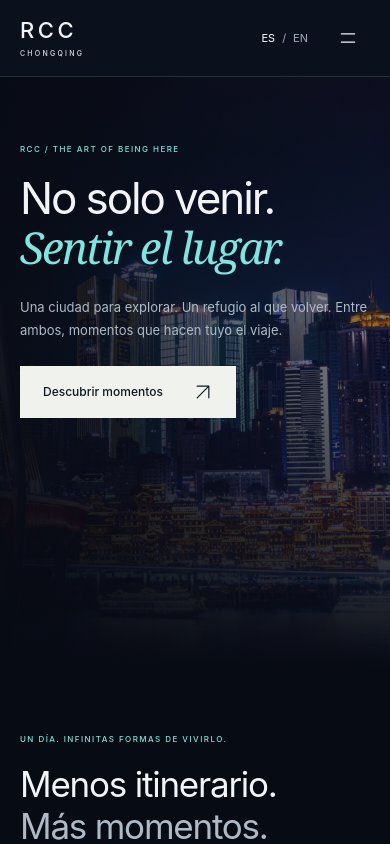
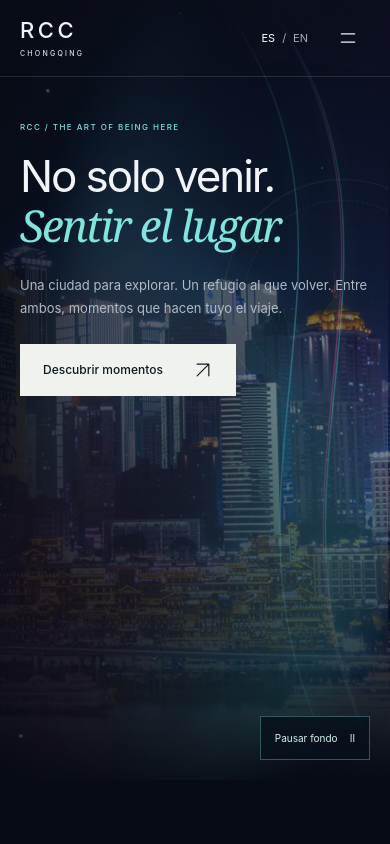
Before and after one commit to Juulren/RCC, a React (Vite) app in the folder frontend/: page /experiencias in a window 390 px wide. Shown: the top 844 px of the page. Built offline with nearby package versions, Linux system fonts and the light colour scheme; no server answers.

Commit message:
[IA] Compartir fondo y encuadre entre Inicio, Experiencias y Destino

```diff
--- a/frontend/src/App.jsx
+++ b/frontend/src/App.jsx
@@ -1,16 +1,9 @@
-import { useEffect, useRef, useState } from 'react'
+import { useEffect, useState } from 'react'
 import { Link } from 'react-router-dom'
-import {
-  AnimatePresence,
-  motion,
-  useReducedMotion,
-  useScroll,
-  useSpring,
-  useTransform,
-} from 'motion/react'
+import { AnimatePresence, motion, useReducedMotion, useScroll, useSpring } from 'motion/react'
 import { copy } from './content.js'
 import Icon from './components/Icon.jsx'
-import AmbientLight from './components/AmbientLight.jsx'
+import CityBackdrop from './components/CityBackdrop.jsx'
 import SpotlightCard from './components/SpotlightCard.jsx'
 import PreviewDialog from './components/PreviewDialog.jsx'
 import ConnectionStatus from './components/ConnectionStatus.jsx'
@@ -34,14 +27,10 @@ export function todayInChongqing() {
 }
 
 export default function App() {
-  const heroRef = useRef(null)
   const reducedMotion = useReducedMotion()
-  const { scrollYProgress } = useScroll({ target: heroRef, offset: ['start start', 'end start'] })
-  const heroY = useTransform(scrollYProgress, [0, 1], [0, reducedMotion ? 0 : 130])
   const pageScroll = useScroll()
   const progress = useSpring(pageScroll.scrollYProgress, { stiffness: 100, damping: 30 })
   const [language, setLanguage] = useState(initialLanguage)
-  const [backgroundPaused, setBackgroundPaused] = useState(false)
   const [menuOpen, setMenuOpen] = useState(false)
   const [room, setRoom] = useState(0)
   const [dialog, setDialog] = useState(null)
@@ -161,18 +150,8 @@ export default function App() {
       </header>
 
       <main id="main">
-        <section ref={heroRef} id="top" className="hero" aria-labelledby="hero-title">
-          <motion.img
-            className="hero-photo"
-            style={{ y: heroY }}
-            src="/images/chongqing-night.webp"
-            alt=""
-            fetchPriority="high"
-            width="1280"
-            height="853"
-          />
-          <div className="hero-shade" aria-hidden="true" />
-          <AmbientLight paused={backgroundPaused} />
+        <section id="top" className="hero" aria-labelledby="hero-title">
+          <CityBackdrop language={language} />
           <div className="shell hero-layout">
             <div className="hero-content">
               <p className="hero-location">
@@ -212,14 +191,6 @@ export default function App() {
               </a>
               <span>29°33′ N / 106°33′ E</span>
             </div>
-            <button
-              className="motion-toggle"
-              aria-pressed={backgroundPaused}
-              onClick={() => setBackgroundPaused(!backgroundPaused)}
-            >
-              {backgroundPaused ? t.resumeMotion : t.pauseMotion}
-              <span aria-hidden="true">{backgroundPaused ? '▷' : 'Ⅱ'}</span>
-            </button>
           </div>
         </section>
 
--- /dev/null
+++ b/frontend/src/components/CityBackdrop.jsx
@@ -0,0 +1,28 @@
+import { useState } from 'react'
+import AmbientLight from './AmbientLight.jsx'
+import { copy } from '../content.js'
+
+export default function CityBackdrop({ language }) {
+  const [paused, setPaused] = useState(false)
+  const t = copy[language]
+  return (
+    <>
+      <img
+        className="hero-photo city-hero-photo"
+        src="/images/chongqing-night.webp"
+        alt=""
+        fetchPriority="high"
+        width="1280"
+        height="853"
+      />
+      <div className="hero-shade city-hero-shade" aria-hidden="true" />
+      <AmbientLight paused={paused} />
+      <div className="shell backdrop-controls">
+        <button className="motion-toggle" aria-pressed={paused} onClick={() => setPaused(!paused)}>
+          {paused ? t.resumeMotion : t.pauseMotion}
+          <span aria-hidden="true">{paused ? '▷' : 'Ⅱ'}</span>
+        </button>
+      </div>
+    </>
+  )
+}
--- a/frontend/src/components/CityHero.jsx
+++ b/frontend/src/components/CityHero.jsx
@@ -1,13 +1,9 @@
-export default function CityHero({ className, children, decoration }) {
+import CityBackdrop from './CityBackdrop.jsx'
+
+export default function CityHero({ className, children, decoration, language }) {
   return (
     <section className={`city-page-hero subpage-hero ${className}`}>
-      <img
-        className="city-hero-photo"
-        src="/images/chongqing-night.webp"
-        alt=""
-        fetchPriority="high"
-      />
-      <div className="city-hero-shade" aria-hidden="true" />
+      <CityBackdrop language={language} />
       <div className="shell city-hero-content">{children}</div>
       {decoration}
     </section>
--- a/frontend/src/pages/DestinationPage.jsx
+++ b/frontend/src/pages/DestinationPage.jsx
@@ -56,6 +56,7 @@ export default function DestinationPage() {
       title={es ? 'Destino Chongqing' : 'Destination Chongqing'}
     >
       <CityHero
+        language={language}
         className="destination-page-hero"
         decoration={
           <span className="destination-coordinate">
--- a/frontend/src/pages/ExperiencesPage.jsx
+++ b/frontend/src/pages/ExperiencesPage.jsx
@@ -67,7 +67,7 @@ export default function ExperiencesPage() {
       setLanguage={setLanguage}
       title={es ? 'Experiencias' : 'Experiences'}
     >
-      <CityHero className="experience-page-hero">
+      <CityHero language={language} className="experience-page-hero">
         <p className="eyebrow">RCC / THE ART OF BEING HERE</p>
         <h1>
           {es ? 'No solo venir.' : 'Not just visiting.'}
--- a/frontend/src/pages/pages.css
+++ b/frontend/src/pages/pages.css
@@ -280,27 +280,26 @@
   opacity: 0.3;
   cursor: default;
 }
+.subpage-shell:has(.city-page-hero) .site-header {
+  position: absolute;
+  background: transparent;
+}
 .city-page-hero {
-  height: 590px;
+  height: var(--skyline-height);
   isolation: isolate;
-}
-.city-hero-photo,
-.city-hero-shade {
-  position: absolute;
-  inset: 0;
-  width: 100%;
-  height: 100%;
-  z-index: -1;
-  object-fit: cover;
-  object-position: 50% 62%;
-}
-.city-hero-shade {
-  background:
-    linear-gradient(90deg, #070b14eb, #070b1470), linear-gradient(0deg, #070b14, transparent 60%);
 }
 .city-hero-content {
   position: relative;
-  padding-block: 85px;
+  padding-top: var(--skyline-top);
+}
+.backdrop-controls {
+  position: absolute;
+  inset: 0;
+  z-index: 2;
+  pointer-events: none;
+}
+.backdrop-controls .motion-toggle {
+  pointer-events: auto;
 }
 .experience-large-type {
   position: absolute;
@@ -611,9 +610,6 @@
   .official-source-note {
     padding: 22px;
   }
-  .city-hero-content {
-    padding-block: 65px 125px;
-  }
   .experience-large-type {
     display: none;
   }
--- a/frontend/src/styles.css
+++ b/frontend/src/styles.css
@@ -1,3 +1,8 @@
+:root {
+  --skyline-height: 810px;
+  --skyline-top: 160px;
+  --skyline-position: center 58%;
+}
 :root {
   font-family: Inter, 'Segoe UI', ui-sans-serif, system-ui, sans-serif;
   color: #f2f4f8;
@@ -201,7 +206,7 @@ p {
   z-index: -1;
 }
 .hero-photo {
-  object-position: center 58%;
+  object-position: var(--skyline-position);
 }
 .hero-shade {
   background:
@@ -229,8 +234,8 @@ p {
 }
 .hero-layout {
   position: relative;
-  padding-top: 160px;
-  min-height: 810px;
+  padding-top: var(--skyline-top);
+  min-height: var(--skyline-height);
 }
 .hero-content {
   max-width: 650px;
@@ -955,9 +960,9 @@ h3 {
   padding-top: 20px;
 }
 @media (min-width: 1600px) {
-  .hero-layout {
-    min-height: 880px;
-    padding-top: 190px;
+  :root {
+    --skyline-height: 880px;
+    --skyline-top: 190px;
   }
 }
 @media (max-width: 1100px) {
@@ -1020,9 +1025,10 @@ h3 {
   .account-button {
     display: none;
   }
-  .hero-layout {
-    min-height: 770px;
-    padding-top: 145px;
+  :root {
+    --skyline-height: 770px;
+    --skyline-top: 145px;
+    --skyline-position: 58% center;
   }
   .hero-editorial {
     top: 175px;
@@ -1035,9 +1041,6 @@ h3 {
   }
   h1 {
     font-size: 68px;
-  }
-  .hero-photo {
-    object-position: 58% center;
   }
   .hero-bottom {
     bottom: 65px;
@@ -1144,12 +1147,10 @@ h3 {
     padding: 14px 0;
     font-size: 14px;
   }
-  .hero-layout {
-    min-height: 780px;
-    padding-top: 120px;
-  }
-  .hero-photo {
-    object-position: 62% center;
+  :root {
+    --skyline-height: 780px;
+    --skyline-top: 120px;
+    --skyline-position: 62% center;
   }
   .hero-shade {
     background:
```
Also changed, not shown: 3 other files (tests, documents, lock files or other folders).
